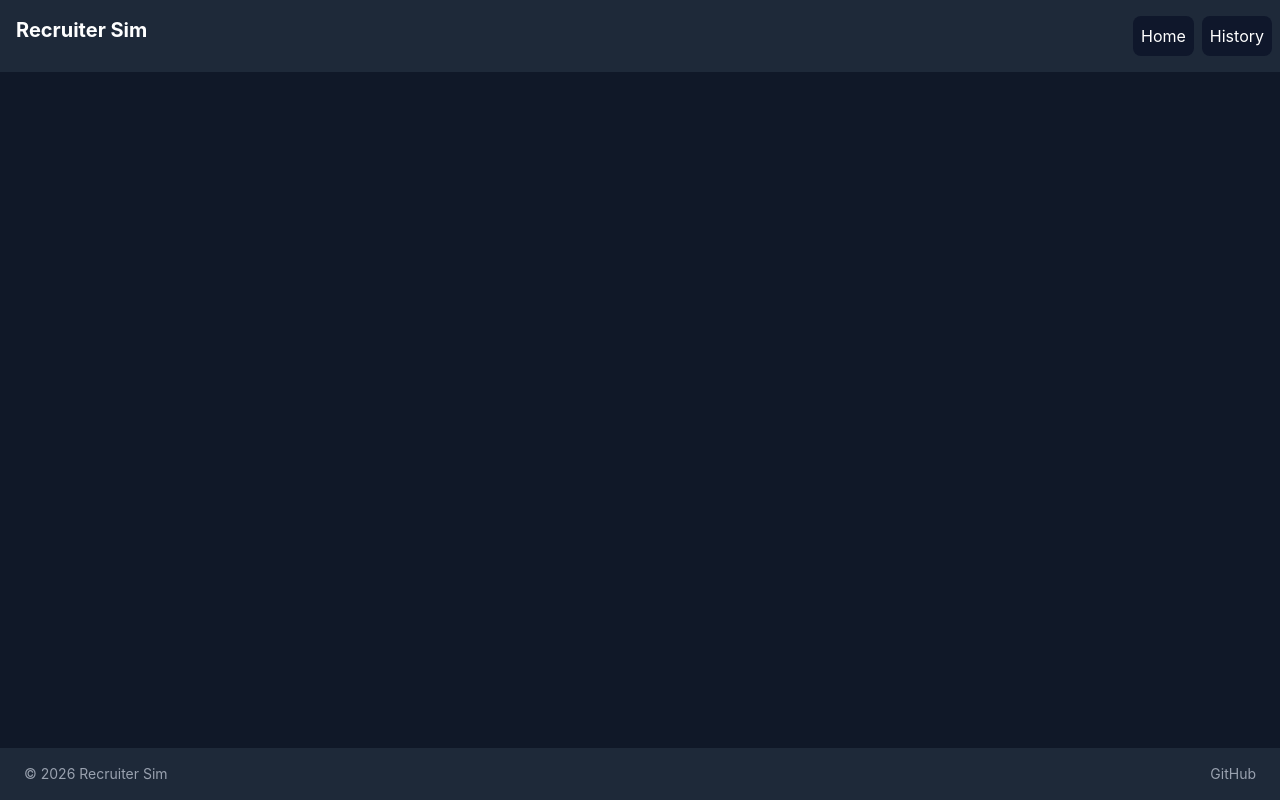
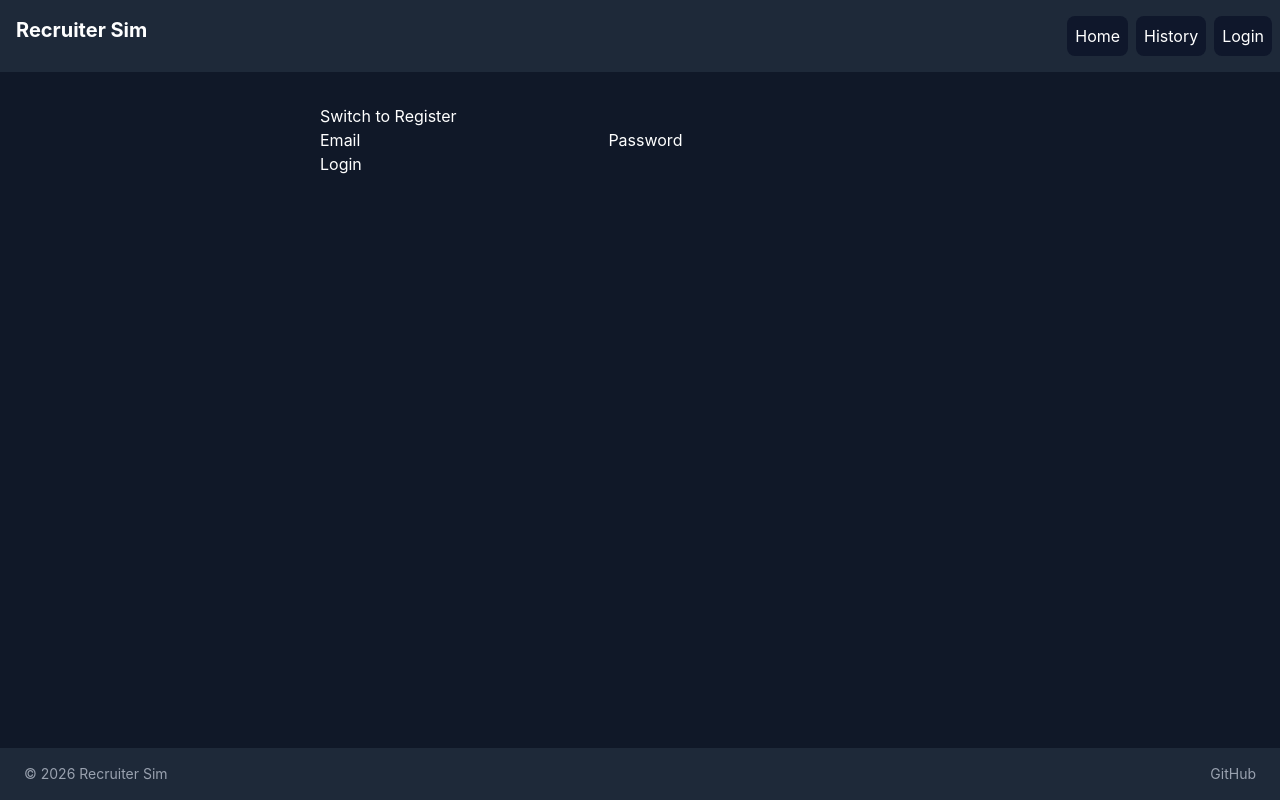
Before and after one commit to inzomniaccorvus/RecruiterSim, a React (Vite) app in the folder client/: page /auth in a window 1280 px wide. Built offline with nearby package versions, Linux system fonts and the light colour scheme; no server answers.

Commit message:
Implemented Auth frontend

```diff
--- a/client/src/App.jsx
+++ b/client/src/App.jsx
@@ -4,6 +4,7 @@ import Result from "./pages/Result";
 import History from "./pages/History";
 import Navbar from "./components/Navbar";
 import Footer from "./components/Footer";
+import Auth from "./pages/Auth";
 
 function App() {
   return (
@@ -15,6 +16,7 @@ function App() {
           <Route path="/" element={<Home />} />
           <Route path="/result/:id" element={<Result />} />
           <Route path="/history" element={<History />} />
+          <Route path="/auth" element={<Auth />} />
         </Routes>
       </main>
       <Footer />
--- /dev/null
+++ b/client/src/components/AuthContext.jsx
@@ -0,0 +1,32 @@
+import { createContext, useContext, useEffect, useState } from "react";
+
+const AuthContext = createContext(null);
+
+export function AuthProvider({ children }) {
+  const [isLoggedIn, setIsLoggedIn] = useState(false);
+  useEffect(() => {
+    const checkAuth = async () => {
+      try {
+        const response = await fetch("http://localhost:3000/me", {
+          credentials: "include",
+        });
+        if (response.ok) {
+          setIsLoggedIn(true);
+        }
+      } catch {
+        setIsLoggedIn(false);
+      }
+    };
+    checkAuth();
+  }, []);
+  return (
+    <AuthContext.Provider value={{ isLoggedIn, setIsLoggedIn }}>
+      {children}
+    </AuthContext.Provider>
+  );
+}
+
+// eslint-disable-next-line react-refresh/only-export-components
+export function useAuth() {
+  return useContext(AuthContext);
+}
--- a/client/src/components/Navbar.jsx
+++ b/client/src/components/Navbar.jsx
@@ -1,5 +1,18 @@
 import { Link } from "react-router-dom";
+import { useAuth } from "../components/AuthContext";
+
 function Navbar() {
+  const { isLoggedIn, setIsLoggedIn } = useAuth();
+  const logOutHandler = async () => {
+    const response = await fetch("http://localhost:3000/logout", {
+      method: "POST",
+      credentials: "include",
+    });
+    if (response.ok) {
+      setIsLoggedIn(false);
+    }
+    setIsLoggedIn(false);
+  };
   return (
     <nav className="bg-gray-800 flex justify-between px-2 py-4">
       <span className="font-bold text-xl px-2">Recruiter Sim</span>
@@ -16,6 +29,21 @@ function Navbar() {
         >
           History
         </Link>
+        {isLoggedIn ? (
+          <button
+            className="bg-slate-900 hover:bg-indigo-950 rounded-lg px-2 py-2"
+            onClick={logOutHandler}
+          >
+            Logout
+          </button>
+        ) : (
+          <Link
+            to="/auth"
+            className="bg-slate-900 hover:bg-indigo-950 rounded-lg px-2 py-2"
+          >
+            Login
+          </Link>
+        )}
       </div>
     </nav>
   );
--- a/client/src/main.jsx
+++ b/client/src/main.jsx
@@ -3,11 +3,14 @@ import { createRoot } from "react-dom/client";
 import { BrowserRouter } from "react-router-dom";
 import "./index.css";
 import App from "./App.jsx";
+import { AuthProvider } from "./components/AuthContext.jsx";
 
 createRoot(document.getElementById("root")).render(
   <StrictMode>
     <BrowserRouter>
-      <App />
+      <AuthProvider>
+        <App />
+      </AuthProvider>
     </BrowserRouter>
   </StrictMode>,
 );
--- /dev/null
+++ b/client/src/pages/Auth.jsx
@@ -0,0 +1,84 @@
+import { useState } from "react";
+import { useNavigate } from "react-router-dom";
+import { useAuth } from "../components/AuthContext";
+
+function Auth() {
+  const [isLogin, setIsLogin] = useState(true);
+  const [email, setEmail] = useState("");
+  const [password, setPassword] = useState("");
+  const { isLoggedIn, setIsLoggedIn } = useAuth();
+  const [loading, setLoading] = useState(false);
+  const navigate = useNavigate();
+
+  const handleEmailChange = (e) => {
+    setEmail(e.target.value);
+  };
+  const handlePasswordChange = (e) => {
+    setPassword(e.target.value);
+  };
+
+  const toggleHandler = () => {
+    setIsLogin(!isLogin);
+  };
+
+  const submitHandler = async (e) => {
+    e.preventDefault();
+    setLoading(true);
+    const response = isLogin
+      ? await fetch("http://localhost:3000/login", {
+          method: "POST",
+          headers: { "Content-Type": "application/json" },
+          body: JSON.stringify({ email, password }),
+          credentials: "include",
+        })
+      : await fetch("http://localhost:3000/register", {
+          method: "POST",
+          headers: { "Content-Type": "application/json" },
+          body: JSON.stringify({ email, password }),
+          credentials: "include",
+        });
+    setLoading(false);
+    if (!response.ok) {
+      return;
+    }
+    setIsLoggedIn(true);
+    navigate("/");
+  };
+
+  return (
+    <>
+      <button onClick={toggleHandler}>
+        {isLogin ? "Switch to Register" : "Switch to Login"}
+      </button>
+      <form onSubmit={submitHandler}>
+        <label htmlFor="email">Email</label>
+        <input
+          type="email"
+          name="email"
+          id="0"
+          value={email}
+          onChange={handleEmailChange}
+        />
+        <label htmlFor="password">Password</label>
+        <input
+          type="password"
+          name="password"
+          id="1"
+          value={password}
+          onChange={handlePasswordChange}
+        />
+        <button type="submit" disabled={loading}>
+          {isLogin
+            ? loading
+              ? "Logging in..."
+              : "Login"
+            : loading
+              ? "Registering..."
+              : "Register"}
+        </button>
+      </form>
+    </>
+  );
+}
+
+export default Auth;
```
Also changed, not shown: 1 other file (tests, documents, lock files or other folders).
